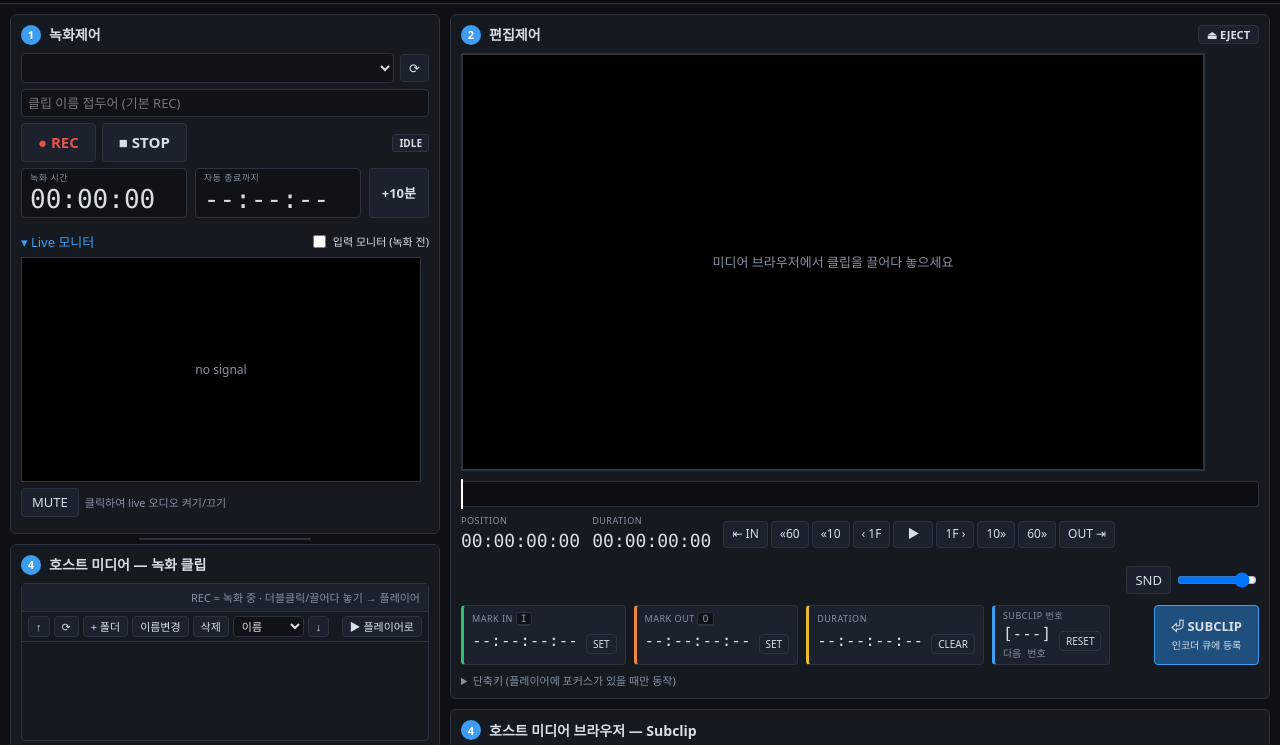
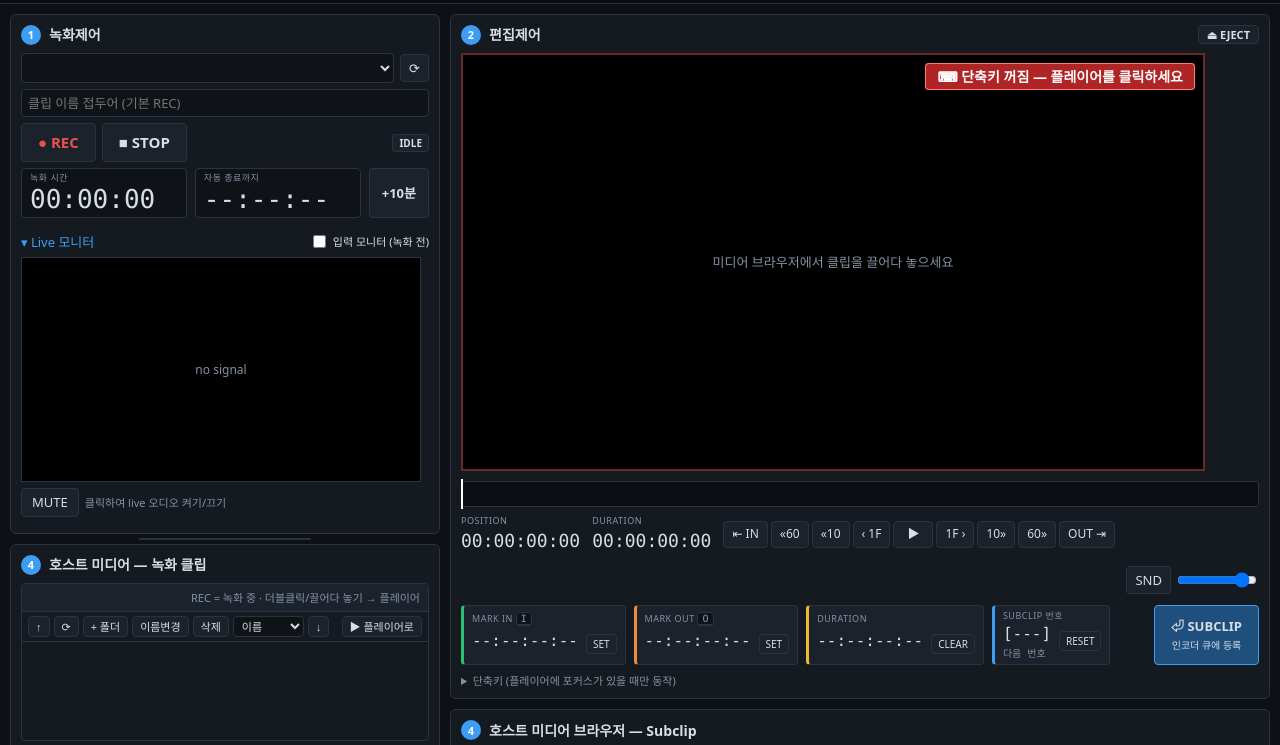
Before and after one commit to sendust/instantclip, a plain HTML site: page web/index.html in a window 1280 px wide. Shown: the part 33-778 px from the top of the page. Drawn offline with Linux system fonts and the light colour scheme; files that its build step writes are made by us from their sources; no server answers; files whose address does not match are found by name.

Commit message:
단축키 사용 가능/꺼짐 표시를 항상 크게
플레이어 포커스 시 초록 "단축키 사용 가능", 아니면 빨간 "단축키 꺼짐 — 플레이어를 클릭하세요"

Co-Authored-By: Claude Opus 5.5 <noreply@anthropic.com>

```diff
--- a/web/index.html
+++ b/web/index.html
@@ -93,7 +93,7 @@
         <video id="ed-video" playsinline preload="auto"></video>
         <div id="ed-drop" class="drop-hint">미디어 브라우저에서 클립을 끌어다 놓으세요</div>
         <div id="ed-msg" class="video-msg" hidden></div>
-        <div id="ed-keys" class="keys-badge">⌨ 단축키 활성</div>
+        <div id="ed-keys" class="keys-badge"><span class="on">⌨ 단축키 사용 가능</span><span class="off">⌨ 단축키 꺼짐 — 플레이어를 클릭하세요</span></div>
         <div id="ed-rec" class="rec-badge" hidden>● REC</div>
       </div>
       <div class="meter vertical" id="ed-meter"></div>
--- a/web/style.css
+++ b/web/style.css
@@ -166,8 +166,14 @@ button.toggle.on { background: #1d4d33; border-color: var(--in); }
 .player.dragover { border-color: var(--in); border-style: dashed; }
 .player video { width: 100%; height: 100%; display: block; }
 .drop-hint { position: absolute; inset: 0; display: grid; place-items: center; color: var(--muted); pointer-events: none; }
-.keys-badge { position: absolute; top: 6px; right: 6px; font-size: 10px; padding: 1px 6px; background: var(--accent); color: #fff; border-radius: 3px; opacity: 0; transition: opacity .15s; }
-.player:focus .keys-badge { opacity: .9; }
+/* always shows whether the shortcuts reach the player (they work only while it has focus) */
+.keys-badge { position: absolute; top: 8px; right: 8px; z-index: 2; font-size: 14px; font-weight: 800; padding: 4px 12px;
+  border-radius: 4px; pointer-events: none; color: #fff; background: rgba(190, 40, 40, .92); box-shadow: 0 0 0 1px #ff7b72 inset; }
+.keys-badge .on { display: none; }
+.player:focus .keys-badge { background: rgba(31, 143, 78, .95); box-shadow: 0 0 0 1px #3ddc84 inset; }
+.player:focus .keys-badge .on { display: inline; }
+.player:focus .keys-badge .off { display: none; }
+.player:not(:focus) { border-color: #6b2a2a; }
 .rec-badge { position: absolute; top: 6px; left: 6px; font-size: 11px; font-weight: 700; padding: 1px 6px; background: var(--rec); color: #fff; border-radius: 3px; }
 
 .timeline { position: relative; height: 26px; margin: 10px 0 4px; background: #0b0e12; border: 1px solid var(--line); border-radius: 3px; cursor: pointer; user-select: none; }
```
Also changed, not shown: 1 other file.
